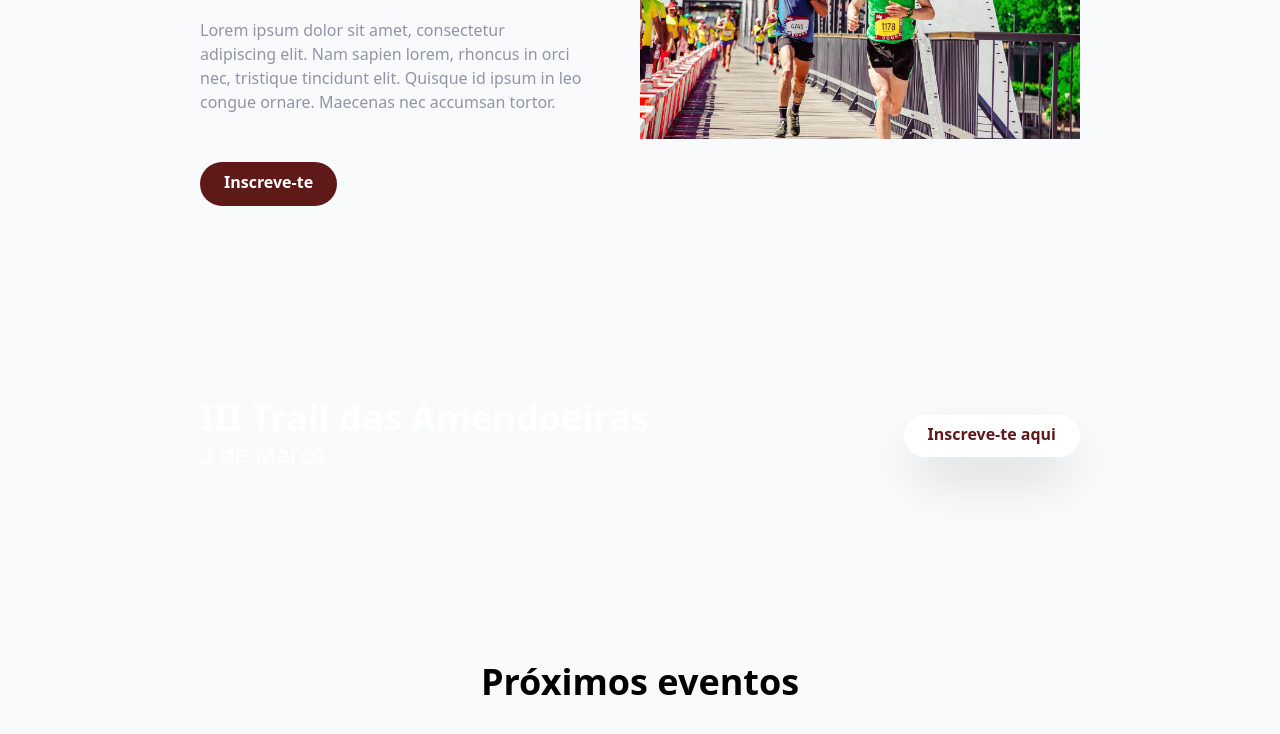
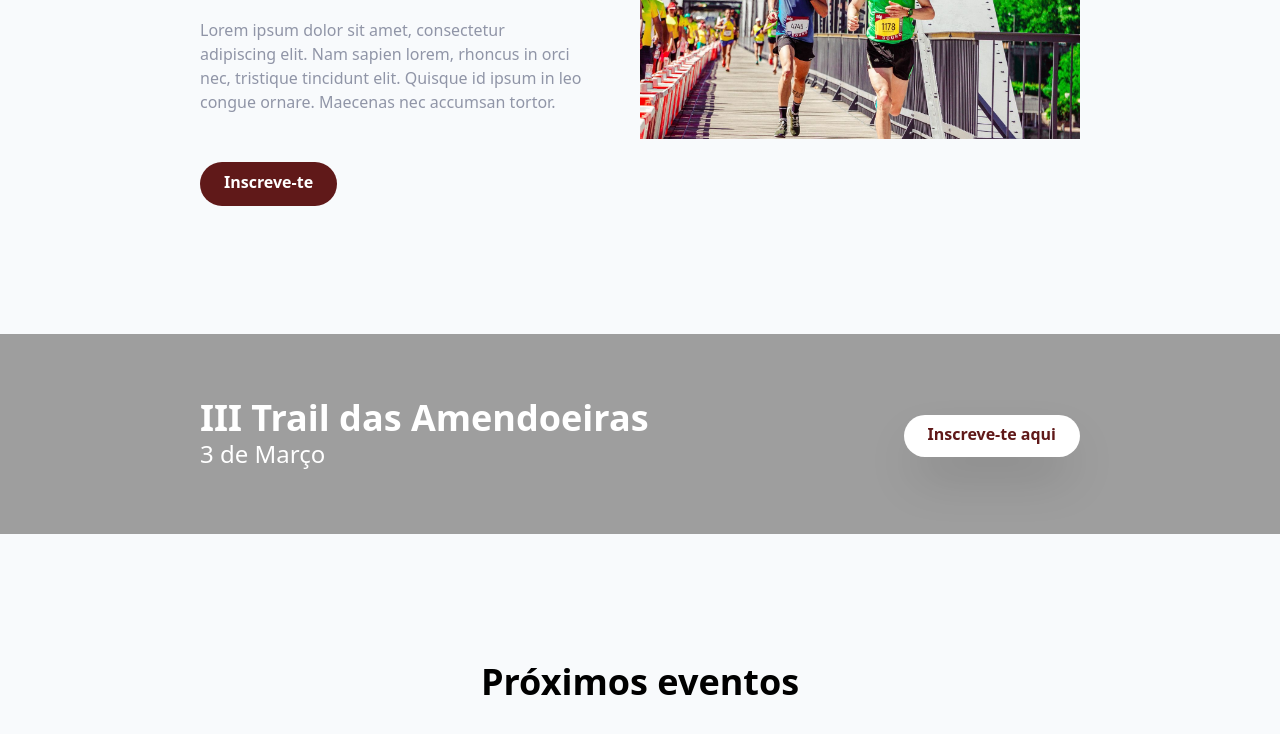
Before and after one commit to bernardo-macedo/durius, a website: page index.html in a window 1280 px wide. Shown: the part 364-1098 px from the top of the page. Drawn offline with nearby package versions, Linux system fonts and the light colour scheme; the site is published under a folder, as on GitHub Pages, so addresses that start at the root find nothing.

Commit message:
Update index.html

```diff
--- a/index.html
+++ b/index.html
@@ -108,7 +108,7 @@
     <!--Next event promo CTA-->
     <section
       id="cta"
-      style="background-image: url('/img/cta-bg.jpg')"
+      style="background-image: url('img/cta-bg.jpg')"
       class="bg-no-repeat bg-cover bg-center bg-opacity-50"
     >
       <div
```
